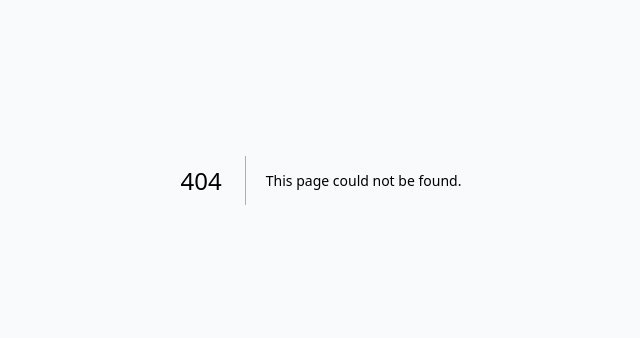
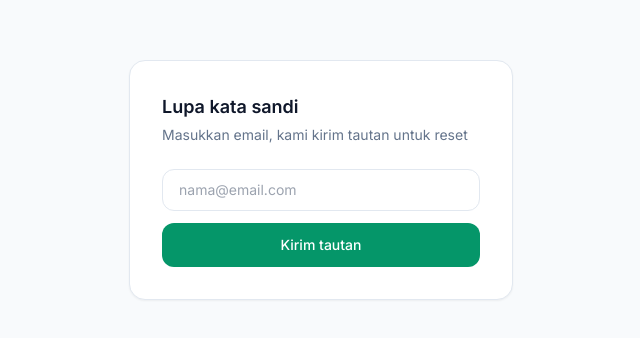
Before and after one commit to rioopr-beep/quizme, a Next.js app: page /forgot-password in a window 1280 px wide. Before the commit this address had no page. Shown: the part 220-558 px from the top of the page, without its empty margins (319-959 px from the left). Built offline with nearby package versions, Linux system fonts and the light colour scheme; no server answers.

Commit message:
Create page.tsx

```diff
--- /dev/null
+++ b/app/(auth)/forgot-password/page.tsx
@@ -0,0 +1,79 @@
+'use client';
+
+import { useState } from 'react';
+import { getSupabaseBrowserClient } from '../../../lib/supabase/client';
+import { useLanguage } from '../../../context/LanguageContext';
+
+export default function ForgotPasswordPage(): JSX.Element {
+  const { language } = useLanguage();
+  const supabase = getSupabaseBrowserClient();
+
+  const [email, setEmail] = useState('');
+  const [status, setStatus] = useState<'idle' | 'sending' | 'sent' | 'error'>('idle');
+
+  async function handleSubmit(e: React.FormEvent): Promise<void> {
+    e.preventDefault();
+    setStatus('sending');
+
+    const { error } = await supabase.auth.resetPasswordForEmail(email, {
+      redirectTo: `${window.location.origin}/reset-password`,
+    });
+
+    setStatus(error ? 'error' : 'sent');
+  }
+
+  const heading = language === 'id' ? 'Lupa kata sandi' : 'Forgot password';
+  const subtitle =
+    language === 'id'
+      ? 'Masukkan email, kami kirim tautan untuk reset'
+      : 'Enter your email, we will send a reset link';
+  const emailPlaceholder = language === 'id' ? 'nama@email.com' : 'name@email.com';
+  const submitLabel = language === 'id' ? 'Kirim tautan' : 'Send link';
+  const sendingLabel = language === 'id' ? 'Mengirim...' : 'Sending...';
+  const sentMessage =
+    language === 'id'
+      ? 'Tautan reset sudah dikirim. Cek email kamu.'
+      : 'Reset link sent. Check your email.';
+  const errorMessage =
+    language === 'id'
+      ? 'Gagal mengirim tautan. Periksa email yang kamu masukkan.'
+      : 'Failed to send link. Check the email you entered.';
+
+  return (
+    <main className="flex min-h-screen items-center justify-center bg-slate-50 px-6">
+      <div className="w-full max-w-sm rounded-2xl border border-slate-200 bg-white p-8 shadow-sm">
+        <h1 className="text-lg font-semibold text-slate-900">{heading}</h1>
+        <p className="mt-1 text-sm text-slate-500">{subtitle}</p>
+
+        {status === 'sent' ? (
+          <p className="mt-6 rounded-xl bg-emerald-50 px-4 py-3 text-sm text-emerald-700">
+            {sentMessage}
+          </p>
+        ) : (
+          <form onSubmit={handleSubmit} className="mt-6 flex flex-col gap-3">
+            <input
+              type="email"
+              placeholder={emailPlaceholder}
+              value={email}
+              onChange={(e) => setEmail(e.target.value)}
+              required
+              className="rounded-xl border border-slate-200 px-4 py-2.5 text-sm"
+            />
+
+            {status === 'error' ? (
+              <p className="text-sm text-rose-500">{errorMessage}</p>
+            ) : null}
+
+            <button
+              type="submit"
+              disabled={status === 'sending'}
+              className="rounded-xl bg-emerald-600 px-4 py-3 text-sm font-medium text-white transition hover:bg-emerald-700 disabled:opacity-60"
+            >
+              {status === 'sending' ? sendingLabel : submitLabel}
+            </button>
+          </form>
+        )}
+      </div>
+    </main>
+  );
+}
```
